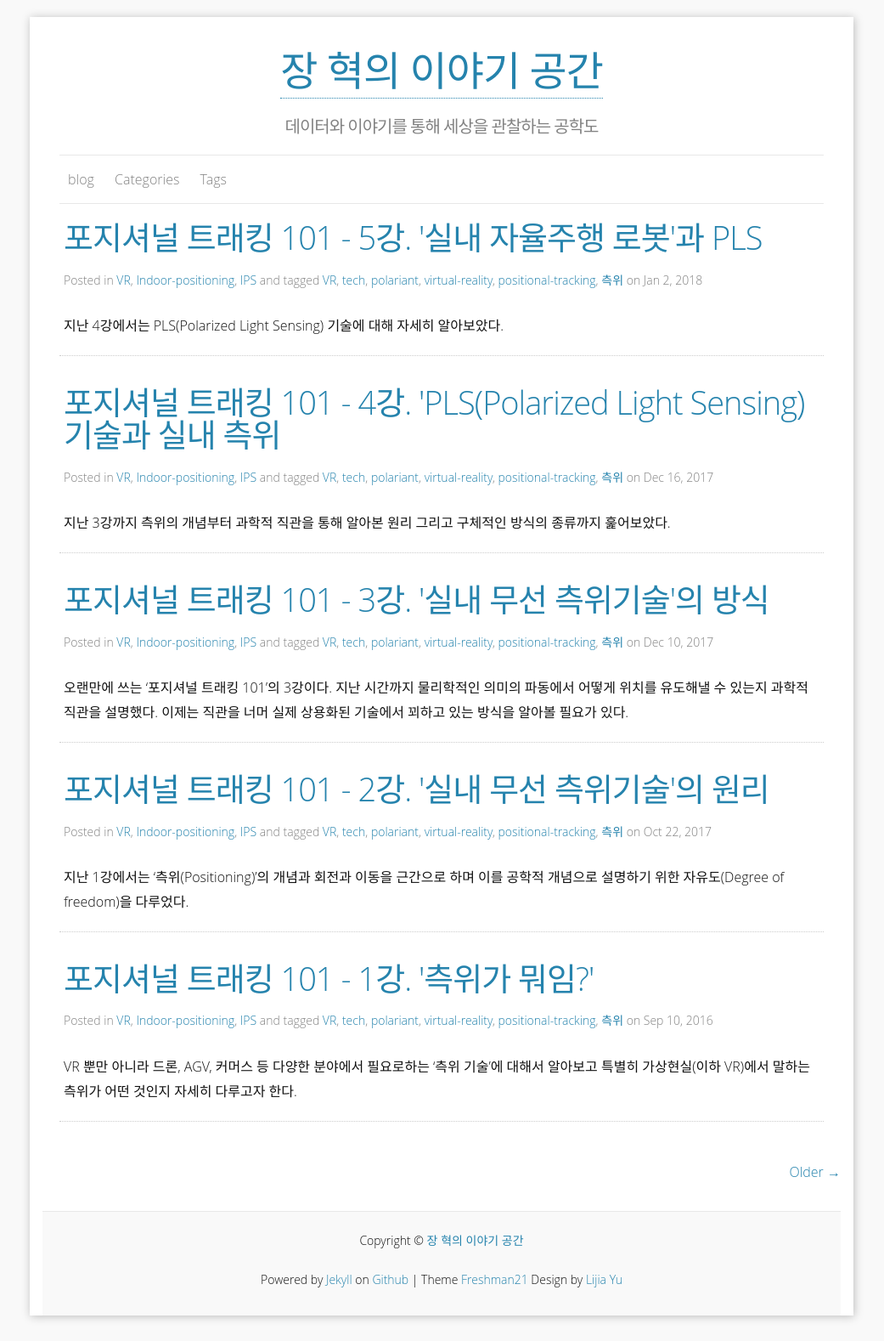
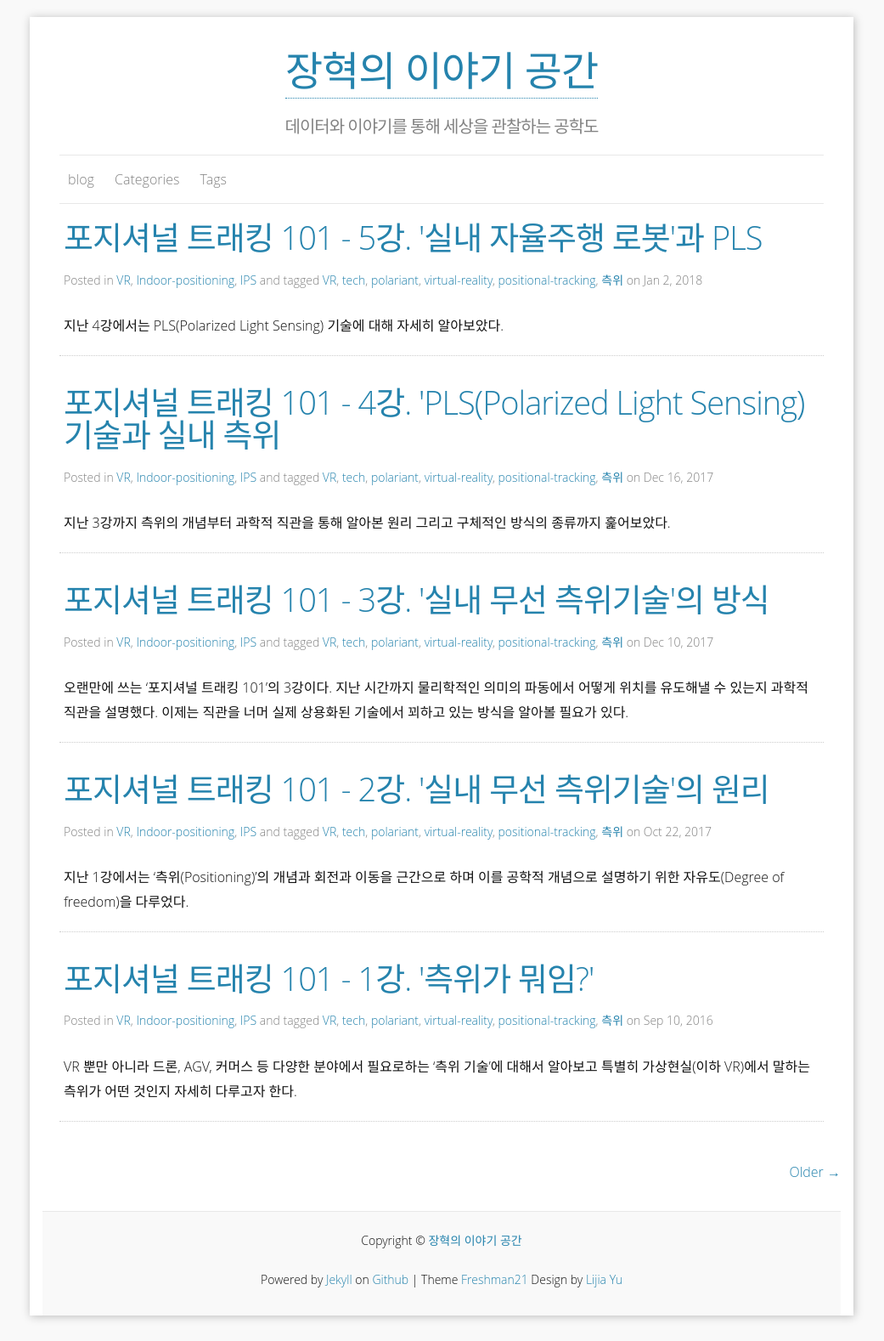
Before and after one commit to HyoukJang/HyoukJang.github.io, a Jekyll site: the page built from index.html, in a window 1280 px wide. Shown: the whole page at 85% size, without its empty margins (120-1161 px from the left). Built offline with Jekyll 4.4.1, drawn with Linux system fonts in a browser that asks for light colours; nearby versions of some CDN libraries; some web fonts are replaced; the list of posts is cut into pages by our own code; part of the change alters nothing that is shown.

```diff
--- a/_config.yml
+++ b/_config.yml
@@ -1,6 +1,6 @@
 ### Site info:
 
-title : 장 혁의 이야기 공간
+title : 장혁의 이야기 공간
 tagline: "데이터와 이야기를 통해 세상을 관찰하는 공학도"
 author: Andrew Hyouk JANG
 email: hyouk.a.jang@gmail.com
```
